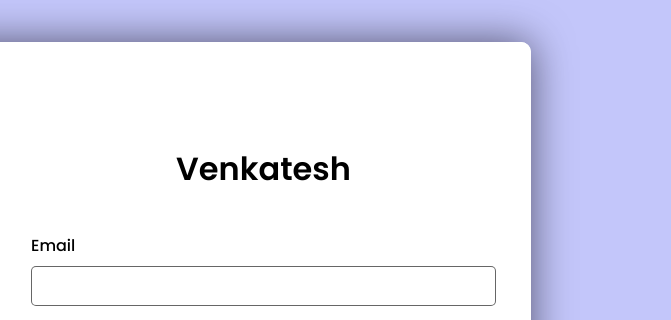
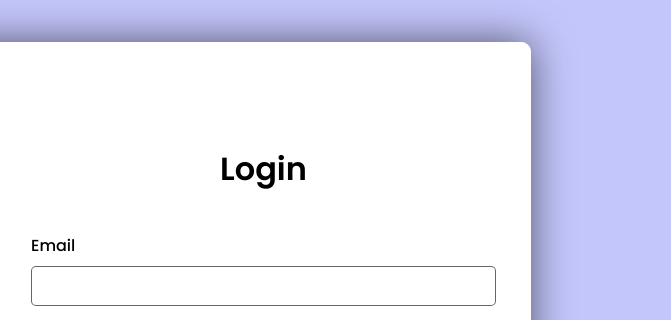
Before and after one commit to kvenkat9889/my-application1, a plain HTML site: page index.html in a window 1280 px wide. Shown: the part 58-378 px from the top of the page, 609-1280 px from the left. Drawn offline with Linux system fonts and the light colour scheme.

Commit message:
Update index.html

```diff
--- a/index.html
+++ b/index.html
@@ -173,7 +173,7 @@
   <div id="login-container" class="container">
     <div class="image-container"></div>
     <div class="form-container">
-      <h2>Venkatesh</h2>
+      <h2>Login</h2>
       <!-- Notification in Login Form -->
       <div id="login-notification" class="notification">Logged in successfully!</div>
       <div id="login-error" class="error">Wrong email/password! Please try again.</div>
```
